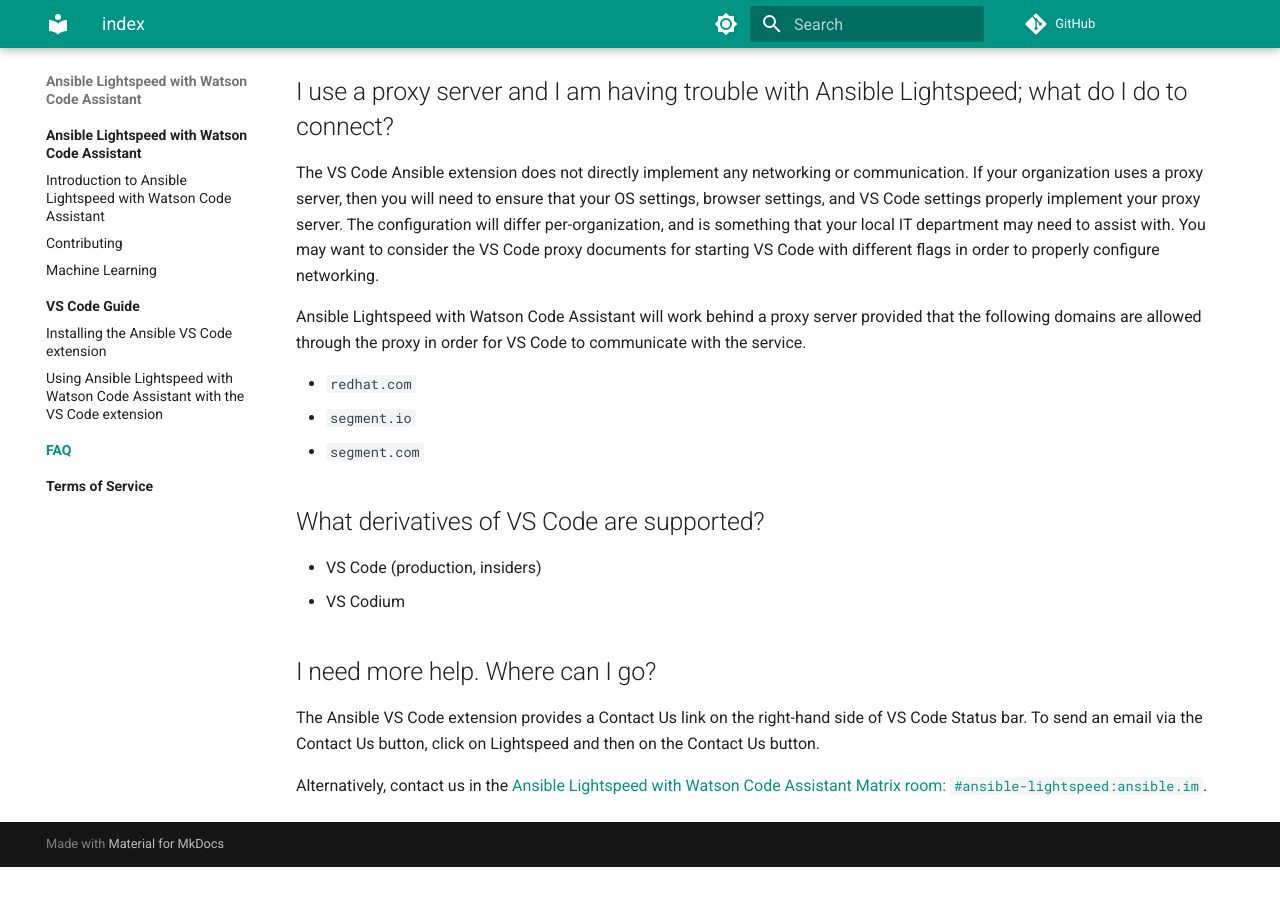
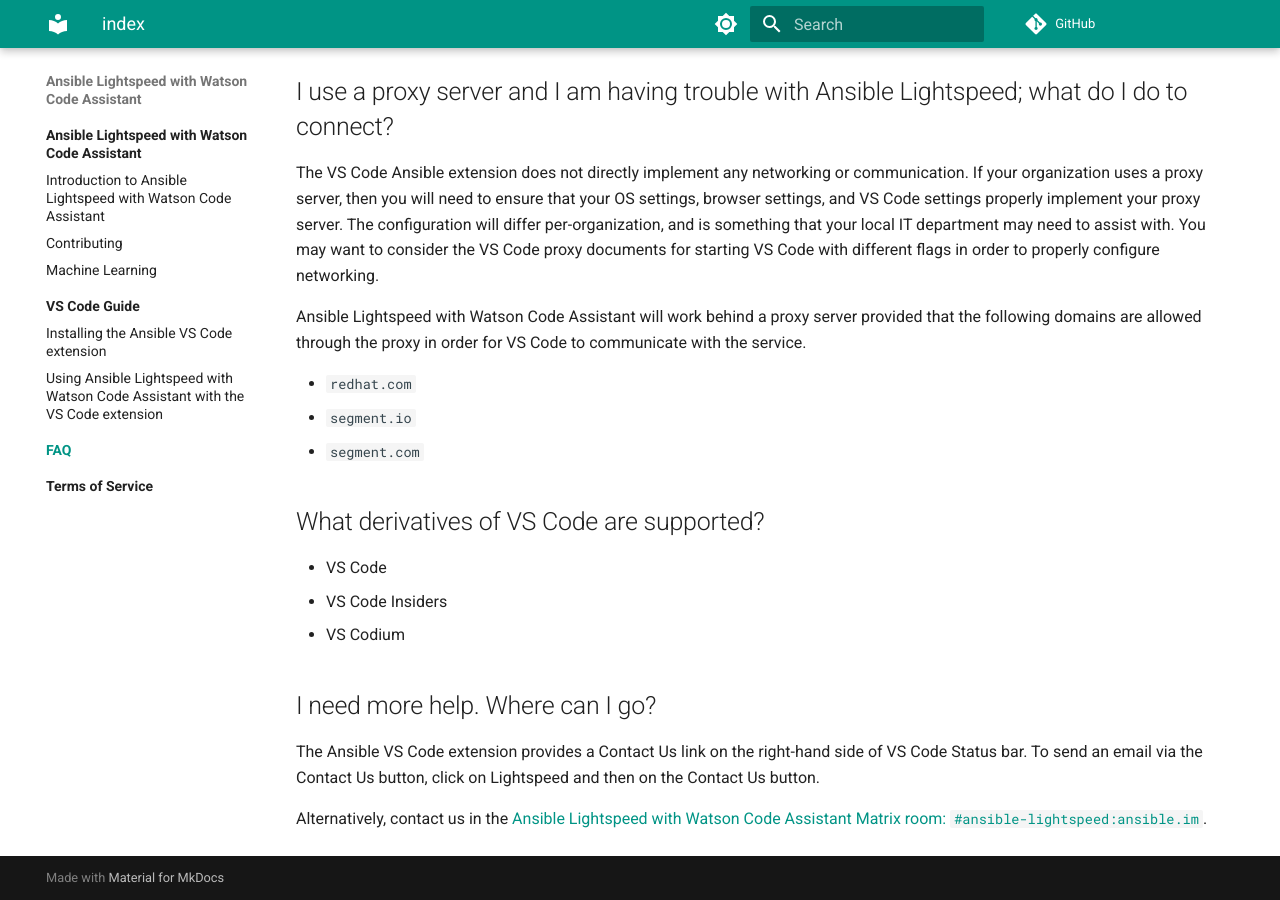
Before and after one commit to ansible/ansible-lightspeed, an MkDocs documentation site: the page built from docs/faq/index.md, in a window 1280 px wide and 900 px high, scrolled down 2486 px. Built offline with MkDocs 1.6.1 and Material for MkDocs 9.7.7, drawn with Linux system fonts in a browser that asks for light colours; comment, search, counter and statistics services are not loaded; before the commit the page ends 3353 px from its top, so only the background shows below that.

Commit message:
Update docs/faq/index.md
Updated list formatting.

Co-authored-by: Richard Gebhardt <gebhardtr@redhat.com>

```diff
--- a/docs/faq/index.md
+++ b/docs/faq/index.md
@@ -95,7 +95,8 @@ Ansible Lightspeed with Watson Code Assistant will work behind a proxy server pr
 
 ## What derivatives of VS Code are supported?
 
-* VS Code (production, insiders)
+* VS Code
+* VS Code Insiders
 * VS Codium
 
 ## I need more help. Where can I go?
```
